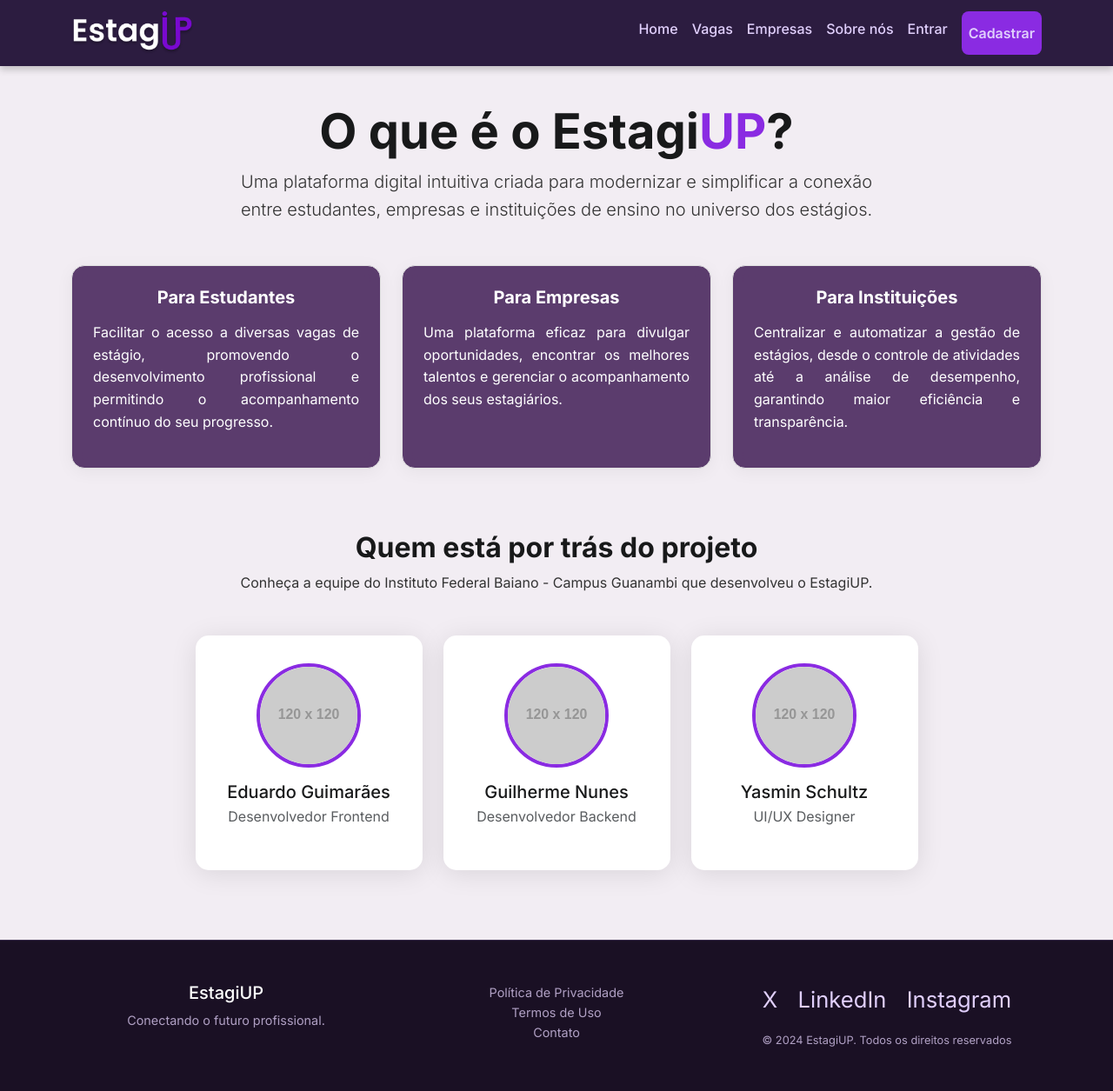
After one commit to nunesguilr/estagiup, a Django app: page /sobre/ in a window 1280 px wide. The commit adds this page. Shown: the whole page at 87% size. Run offline with Django 4.2, Linux system fonts and the light colour scheme; grey boxes labelled with a size stand in for pictures from a placeholder-image service; some libraries are stand-ins or nearby versions.

Commit message:
- 07/08 Commit - Divulgação Template - Sobre nós - Correção de Bugs - (Reenvio 06/08, eu acho)

```diff
--- a/estagiup/estagiup/urls.py
+++ b/estagiup/estagiup/urls.py
@@ -11,6 +11,7 @@ urlpatterns = [
     path('estagios/', include('estagios.urls')),
     path('avaliacoes/', include('avaliacoes.urls')),
     path('notificacoes/', include('notificacoes.urls')),
+    path('sobre/', views.sobre_view, name='sobre'),
 
     path('', views.index, name='home'),
     path('dashboard/', views.dashboard_view, name='dashboard'),
--- a/estagiup/estagiup/views.py
+++ b/estagiup/estagiup/views.py
@@ -4,6 +4,10 @@ def index(request):
 
     context = {}
     return render(request, 'index.html', {'message': 'Bem-vindo ao EstagiUP!'})
+
+def sobre_view(request):
+    # Esta view por enquanto só precisa mostrar a página
+    return render(request, 'sobre.html')
 
 def dashboard_view(request):
     # No futuro, estes dados virão do banco de dados de verdade.
--- /dev/null
+++ b/estagiup/static/meucss/sobre.css
@@ -0,0 +1,35 @@
+.text-primary-custom {
+    color: #8a2be2; /* Roxo do EstagiUP */
+}
+
+/* O estilo do card de vidro que você pediu */
+.glass-card {
+    background: rgba(255, 255, 255, 0.6);
+    backdrop-filter: blur(10px);
+    -webkit-backdrop-filter: blur(10px);
+    border-radius: 15px;
+    border: 1px solid rgba(255, 255, 255, 0.2);
+    box-shadow: 0 4px 30px rgba(0, 0, 0, 0.1);
+}
+
+/* Estilo para os cards da equipe */
+.team-card {
+    /* Pode usar o glass-card aqui também se quiser */
+    background-color: #fff;
+    border-radius: 15px;
+    padding: 2rem;
+    box-shadow: 0 4px 30px rgba(0, 0, 0, 0.1);
+    transition: transform 0.3s ease;
+}
+
+.team-card:hover {
+    transform: translateY(-10px);
+}
+
+.team-photo {
+    width: 120px;
+    height: 120px;
+    border-radius: 50%;
+    object-fit: cover;
+    border: 4px solid #8a2be2;
+}
--- /dev/null
+++ b/estagiup/static/meucss/vagas.css
@@ -0,0 +1,132 @@
+/* Estilo para o cartão de vidro dos filtros */
+body {
+    padding-top: 70px;
+}
+
+.glass-card {
+    background: rgba(44, 28, 64, 0.5); /* Roxo escuro com transparência */
+    backdrop-filter: blur(10px);
+    -webkit-backdrop-filter: blur(10px); /* Para Safari */
+    border-radius: 15px;
+    border: 1px solid rgba(255, 255, 255, 0.1);
+}
+
+/* Estilo para o campo de busca no tema escuro */
+.form-control-dark {
+    background-color: rgba(0, 0, 0, 0.2);
+    border: 1px solid rgba(255, 255, 255, 0.1);
+    color: #e0cffc;
+}
+.form-control-dark::placeholder {
+    color: #b0a0c4;
+}
+.form-control-dark:focus {
+    background-color: rgba(0, 0, 0, 0.3);
+    color: #fff;
+    border-color: #8a2be2;
+    box-shadow: 0 0 0 0.25rem rgba(138, 43, 226, 0.25);
+}
+
+/* Estilo para os cards de cada vaga */
+.vaga-card {
+    background: #2c1c40; /* Mesmo roxo dos cards da home */
+    border-radius: 12px;
+    transition: transform 0.3s ease, box-shadow 0.3s ease;
+}
+.vaga-card:hover {
+    transform: translateY(-5px);
+    box-shadow: 0 8px 15px rgba(0, 0, 0, 0.3);
+}
+.vaga-card .card-body {
+    display: flex;
+    justify-content: space-between;
+    align-items: center;
+}
+
+/* Estilos para o alternador de visualização */
+.view-toggle button {
+    border-radius: 20px;
+    padding: 0.25rem 1rem;
+}
+.view-toggle button.active {
+    background-color: var(--primary-color) !important;
+    border-color: var(--primary-color) !important;
+    color: #6133D3 !important;
+}
+
+/* Regra para esconder/mostrar as visualizações */
+.list-view .vaga-card-grid,
+.grid-view .vaga-card-list {
+    display: none;
+}
+
+/* Estilos para o card em modo GRADE */
+.vaga-card-grid .card-header {
+    display: flex;
+    justify-content: space-between;
+    align-items: center;
+    background-color: transparent;
+    border-bottom: 1px solid rgba(255, 255, 255, 0.1);
+}
+.status-badge {
+    background-color: #f39c12; /* Cor laranja para status */
+    color: #1a1024;
+    font-size: 0.8rem;
+    font-weight: bold;
+    padding: 0.25rem 0.6rem;
+    border-radius: 20px;
+}
+.card-link {
+    text-decoration: none;
+    color: inherit;
+}
+
+/* ================================================= */
+/* TEMA CLARO REFORÇADO PARA A PÁGINA DE VAGAS       */
+/* ================================================= */
+
+
+.theme-light {
+    background-color: #F2EDF3 !important;
+    color: #333; /* Cor de texto padrão escura */
+}
+
+.theme-light h1,
+.theme-light h2,
+.theme-light h3,
+.theme-light h4,
+.theme-light h5 {
+    color: #18191a;
+}
+
+.theme-light .glass-card {
+    background: rgba(41, 0, 65, 0.75); /* Um pouco mais opaco */
+    backdrop-filter: blur(8px);
+    -webkit-backdrop-filter: blur(8px);
+    border: 1px solid #E0E0E0; /* Borda visível para definir o contorno */
+    box-shadow: 0 4px 20px rgba(0, 0, 0, 0.05); /* Sombra sutil para dar profundidade */
+}
+
+/* Card de vaga no tema claro com mais contraste */
+.theme-light .vaga-card {
+    background: #FFFFFF;
+    border: 1px solid #DADCE0;
+    box-shadow: 0 2px 4px rgba(0, 0, 0, 0.05);
+}
+
+.theme-light .vaga-card .card-text {
+    color: #555; /* Texto secundário cinza escuro */
+}
+
+.theme-light .vaga-card .text-muted {
+    color: #707070 !important;
+}
+
+.theme-light .view-toggle button.btn-outline-light {
+    color: #444;
+    border-color: #AAA;
+}
+
+.theme-light .view-toggle button.btn-outline-light:hover {
+    background-color: #E0E0E0;
+}
--- a/estagiup/templates/_base.html
+++ b/estagiup/templates/_base.html
@@ -14,8 +14,10 @@
     <script src="https://unpkg.com/scrollreveal"></script>
      <!-- Custom CSS -->
     <link rel="stylesheet" href="{% static 'meucss/style.css' %}">
+    <link rel="stylesheet" href="{% static 'meucss/vagas.css' %}">
+    <link rel="stylesheet" href="{% static 'meucss/sobre.css' %}">
 </head>
-<body>
+<body class="{% block body_class %}{% endblock %}">
 
     {% include '_navbar.html' %}
 
@@ -53,6 +55,7 @@
 
 <!-- Bootstrap Bundle with Popper JS local -->
 <script src="{% static 'js/bootstrap.bundle.min.js' %}"></script>
+<script src="{% static 'js/vagas_config.js' %}"></script>
 
 {% block scripts %}
 <!-- Script para ScrollReveal -->
--- a/estagiup/templates/_navbar.html
+++ b/estagiup/templates/_navbar.html
@@ -1,8 +1,9 @@
+ {% load static %}
  <!-- Navbar -->
     <nav class="navbar navbar-expand-lg navbar-dark fixed-top">
         <div class="container">
             <a class="navbar-brand" href="{% url 'home' %}">
-                <img src="../static/image/logo.png" alt="Logo EstagiUP" style="height: 50px;">
+                <img src="{% static 'image/logo.png' %}" alt="Logo EstagiUP" style="height: 50px;">
             </a>
             <button class="navbar-toggler" type="button" data-bs-toggle="collapse" data-bs-target="#navbarNav" aria-controls="navbarNav" aria-expanded="false" aria-label="Toggle navigation">
                 <span class="navbar-toggler-icon"></span>
@@ -19,7 +20,7 @@
                         <a class="nav-link" href="#">Empresas</a>
                     </li>
                     <li class="nav-item">
-                        <a class="nav-link" href="#">Sobre nós</a>
+                        <a class="nav-link" href="{% url 'sobre' %}">Sobre nós</a>
                     </li>
                     <li class="nav-item">
                         <a class="nav-link" href="#">Entrar</a>
--- /dev/null
+++ b/estagiup/templates/sobre.html
@@ -0,0 +1,66 @@
+{% extends '_base.html' %}
+{% load static %}
+
+{% block body_class %}theme-light{% endblock %}
+
+{% block title %}Sobre Nós{% endblock %}
+
+{% block content %}
+<div class="container my-5">
+
+    <div class="text-center mb-5">
+        <h1 class="display-4 fw-bold">O que é o Estagi<span class="text-primary-custom">UP</span>?</h1>
+        <p class="lead col-lg-8 mx-auto">Uma plataforma digital intuitiva criada para modernizar e simplificar a conexão entre estudantes, empresas e instituições de ensino no universo dos estágios.</p>
+    </div>
+
+    <div class="row g-4 text-center">
+        <div class="col-md-4">
+            <div class="glass-card p-4 h-100">
+                <h5 class="text-white fw-bold mb-3">Para Estudantes</h5>
+                <p class="text-white" style="text-align: justify;">Facilitar o acesso a diversas vagas de estágio, promovendo o desenvolvimento profissional e permitindo o acompanhamento contínuo do seu progresso.</p>
+            </div>
+        </div>
+        <div class="col-md-4">
+            <div class="glass-card p-4 h-100">
+                <h5 class="text-white fw-bold mb-3">Para Empresas</h5>
+                <p class="text-white"  style="text-align: justify;">Uma plataforma eficaz para divulgar oportunidades, encontrar os melhores talentos e gerenciar o acompanhamento dos seus estagiários.</p>
+            </div>
+        </div>
+        <div class="col-md-4">
+            <div class="glass-card p-4 h-100">
+                <h5 class="text-white fw-bold mb-3">Para Instituições</h5>
+                <p class="text-white" style="text-align: justify;">Centralizar e automatizar a gestão de estágios, desde o controle de atividades até a análise de desempenho, garantindo maior eficiência e transparência. </p>
+            </div>
+        </div>
+    </div>
+
+    <div class="text-center my-5 pt-4">
+        <h2 class="fw-bold">Quem está por trás do projeto</h2>
+        <p>Conheça a equipe do Instituto Federal Baiano - Campus Guanambi que desenvolveu o EstagiUP. </p>
+    </div>
+
+    <div class="row justify-content-center g-4">
+        <div class="col-md-3">
+            <div class="team-card text-center">
+                <img src="https://placehold.co/120x120/8a2be2/ffffff?text=E" alt="Foto de Eduardo" class="team-photo">
+                <h5 class="mt-3 mb-1">Eduardo Guimarães</h5>
+                <p class="text-muted">Desenvolvedor Frontend</p>
+            </div>
+        </div>
+        <div class="col-md-3">
+            <div class="team-card text-center">
+                <img src="https://placehold.co/120x120/8a2be2/ffffff?text=G" alt="Foto de Guilherme" class="team-photo">
+                <h5 class="mt-3 mb-1">Guilherme Nunes</h5>
+                <p class="text-muted">Desenvolvedor Backend</p>
+            </div>
+        </div>
+        <div class="col-md-3">
+            <div class="team-card text-center">
+                <img src="https://placehold.co/120x120/8a2be2/ffffff?text=Y" alt="Foto de Yasmin" class="team-photo">
+                <h5 class="mt-3 mb-1">Yasmin Schultz</h5>
+                <p class="text-muted">UI/UX Designer</p>
+            </div>
+        </div>
+    </div>
+</div>
+{% endblock %}
```
Also changed, not shown: estagiup/static/meujs/vagas_config.js (added, +42 -0 lines), estagiup/templates/index.html (+22 -25 lines), estagiup/templates/vagas/criar_vaga.html (added, +46 -0 lines), estagiup/templates/vagas/vaga_list.html (+67 -34 lines), estagiup/static/image/icon-estagiarios.png (renamed from estagiup/static/image/icons-estagiarios.png), estagiup/static/meucss/style.css (line endings or trailing spaces).
